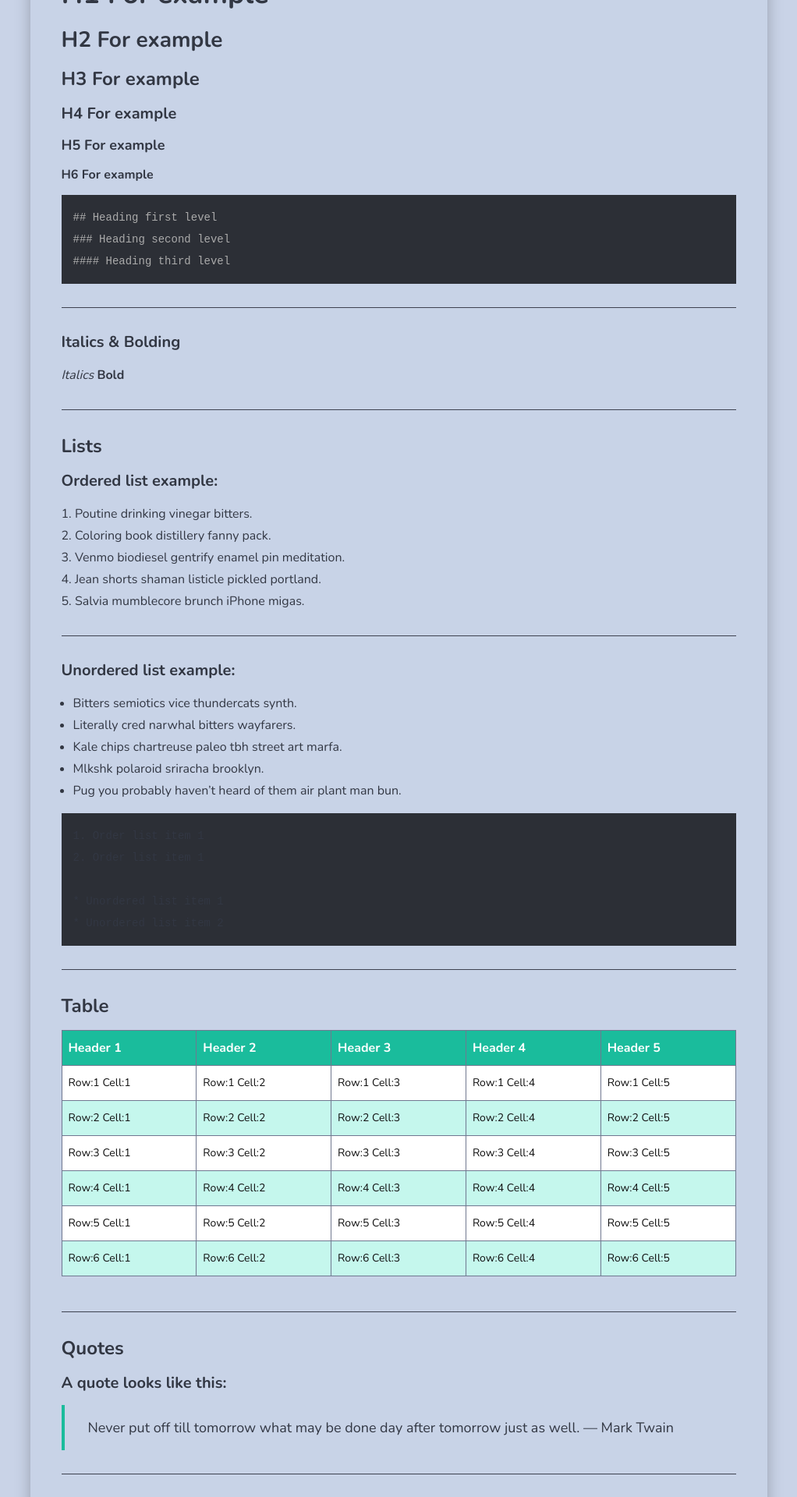
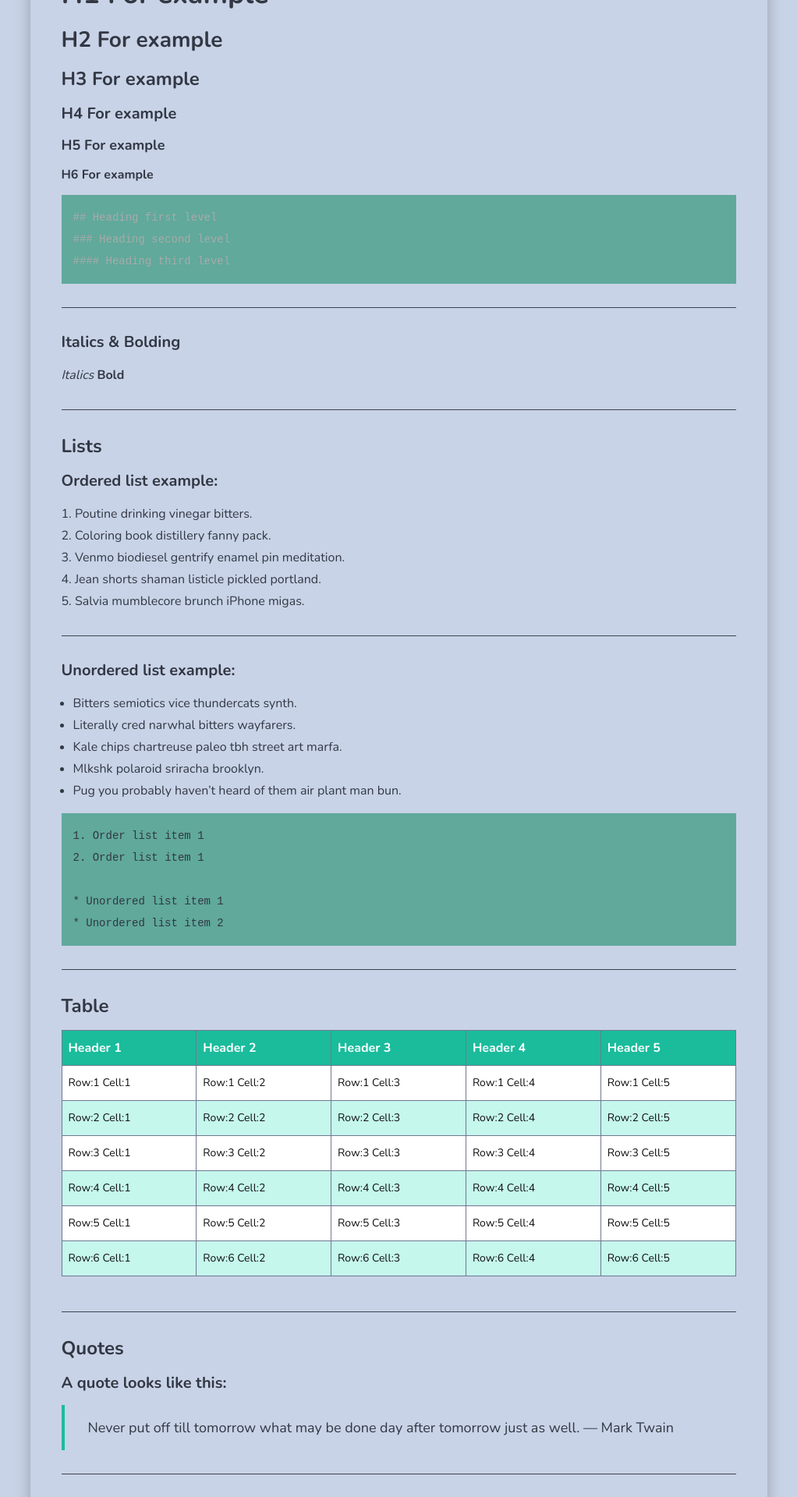
Before and after one commit to kintoun-9k/kintoun-9k.github.io, a Jekyll site: the page built from _pages/02_styleguide.md, in a window 1280 px wide. Shown: the part 460-2380 px from the top of the page at 78% size, without its empty margins (129-1151 px from the left). Built offline with Jekyll 4.4.1, drawn with Linux system fonts in a browser that asks for light colours; nearby versions of some CDN libraries.

Commit message:
code syntax background change

```diff
--- a/_sass/1-tools/_syntax-highlighting.scss
+++ b/_sass/1-tools/_syntax-highlighting.scss
@@ -3,7 +3,7 @@
 */
 
 .highlight {
-  background: $blue-black;
+  background: #60a99b;
 
   .highlighter-rouge & {
     background: #eef;
```
